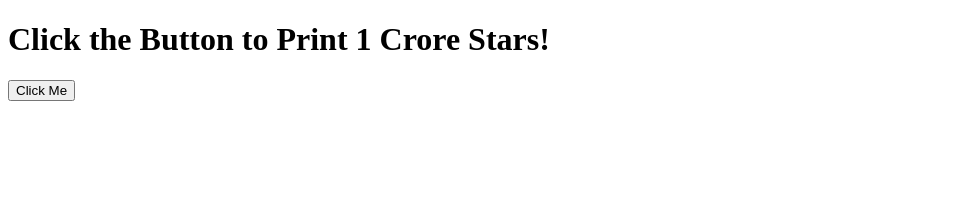
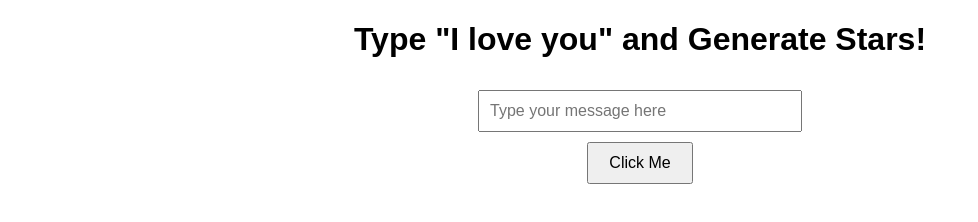
Before and after one commit to pendurkarviraj02/stars, a plain HTML site: page index.html in a window 1280 px wide. Shown: the whole page, without its empty margins (0-978 px from the left). Drawn offline with Linux system fonts and the light colour scheme.

Commit message:
Add files via upload

```diff
--- a/index.html
+++ b/index.html
@@ -3,22 +3,58 @@
 <head>
     <meta charset="UTF-8">
     <meta name="viewport" content="width=device-width, initial-scale=1.0">
-    <title>1 Crore Stars</title>
+    <title>Generate Stars</title>
+    <style>
+        body {
+            font-family: Arial, sans-serif;
+            text-align: center;
+            margin: 20px;
+        }
+        button {
+            padding: 10px 20px;
+            font-size: 16px;
+            cursor: pointer;
+            position: relative;
+        }
+        input {
+            padding: 10px;
+            font-size: 16px;
+            margin: 10px 0;
+            width: 300px;
+        }
+        #stars {
+            white-space: pre-wrap;
+            word-wrap: break-word;
+            margin-top: 20px;
+            font-size: 12px;
+            overflow-y: scroll;
+            max-height: 300px;
+        }
+    </style>
     <script>
-        function printStars() {
+        function generateStars() {
+            const userInput = document.getElementById("messageInput").value.trim();
             const starContainer = document.getElementById("stars");
-            let stars = "";
-            for (let i = 0; i < 10000000; i++) { // 1 crore stars
-                stars += "⭐";
-                if (i % 100 === 0) stars += "\n"; // Add newlines for better readability
+
+            // Check if the input is "I love you"
+            if (userInput.toLowerCase() === "i love you") {
+                let stars = "";
+                for (let i = 0; i < 1000000; i++) { // 1 million stars for testing; adjust to 1 crore if desired
+                    stars += "⭐";
+                    if (i % 100 === 0) stars += "\n"; // Add newlines for better readability
+                }
+                starContainer.textContent = stars;
+            } else {
+                alert("Please type 'I love you' first!");
             }
-            starContainer.textContent = stars;
         }
     </script>
 </head>
 <body>
-    <h1>Click the Button to Print 1 Crore Stars!</h1>
-    <button onclick="printStars()">Click Me</button>
-    <pre id="stars" style="white-space: pre-wrap; word-wrap: break-word;"></pre>
+    <h1>Type "I love you" and Generate Stars!</h1>
+    <input type="text" id="messageInput" placeholder="Type your message here" />
+    <br />
+    <button onclick="generateStars()">Click Me</button>
+    <pre id="stars"></pre>
 </body>
 </html>
```
